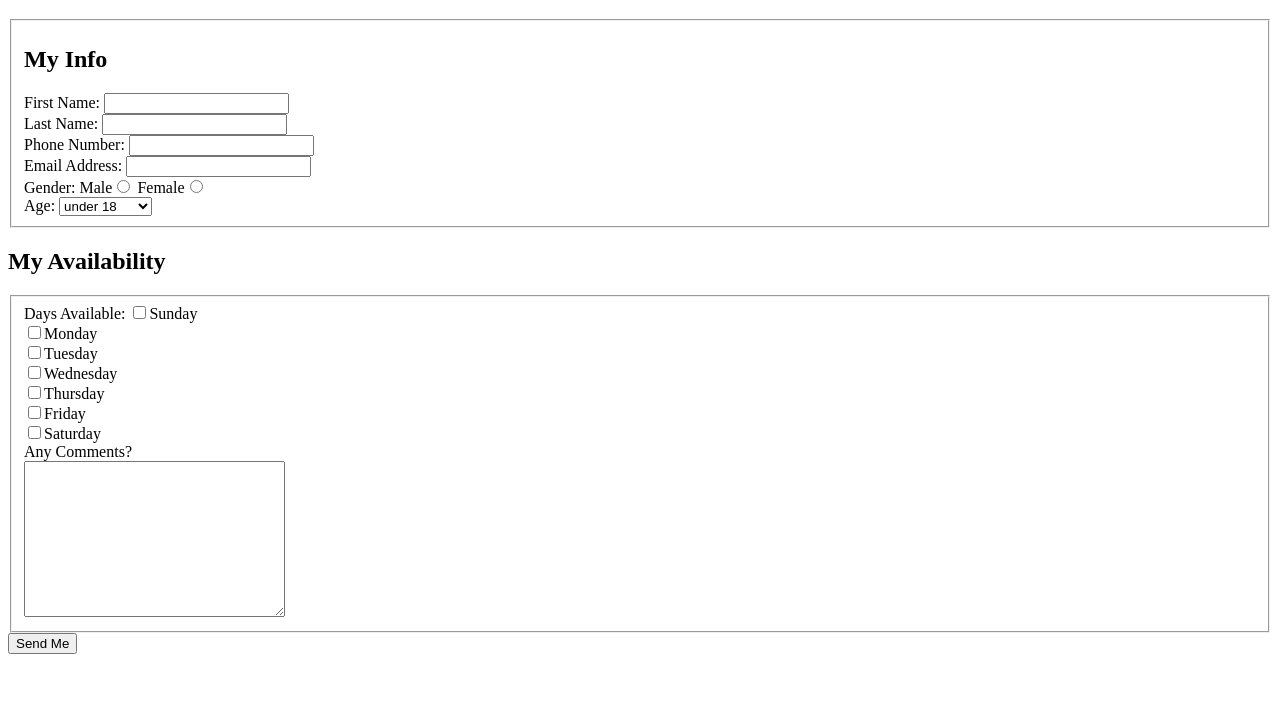
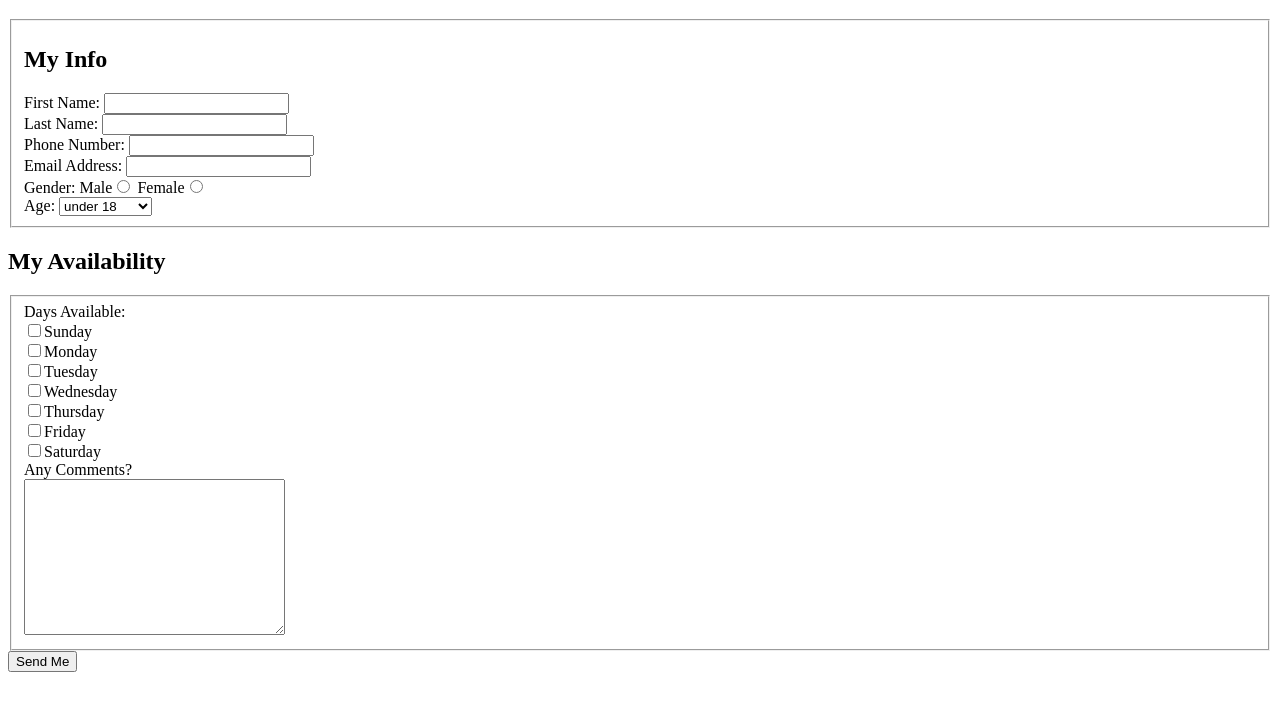
Before and after one commit to gtoledorodriguez/ITMD-361_Lab-4, a plain HTML site: page index.html in a window 1280 px wide. Shown: the part 61-772 px from the top of the page. Drawn offline with Linux system fonts and the light colour scheme.

Commit message:
Fixing checkBoxes

```diff
--- a/index.html
+++ b/index.html
@@ -55,7 +55,7 @@
       <fieldset>
         <!--- <legend>My Availability</legend> -->
         <div>
-          <label name = "available_field[]">Days Available: </label>
+          <label name = "available_field[]">Days Available: </label><br>
           <label><input type="checkbox" name="available_field[]" value="Sunday">Sunday</label><br>
           <label><input type="checkbox" name="available_field[]" value="Monday">Monday</label><br>
           <label><input type="checkbox" name="available_field[]" value="Tuesday">Tuesday</label><br>
```
